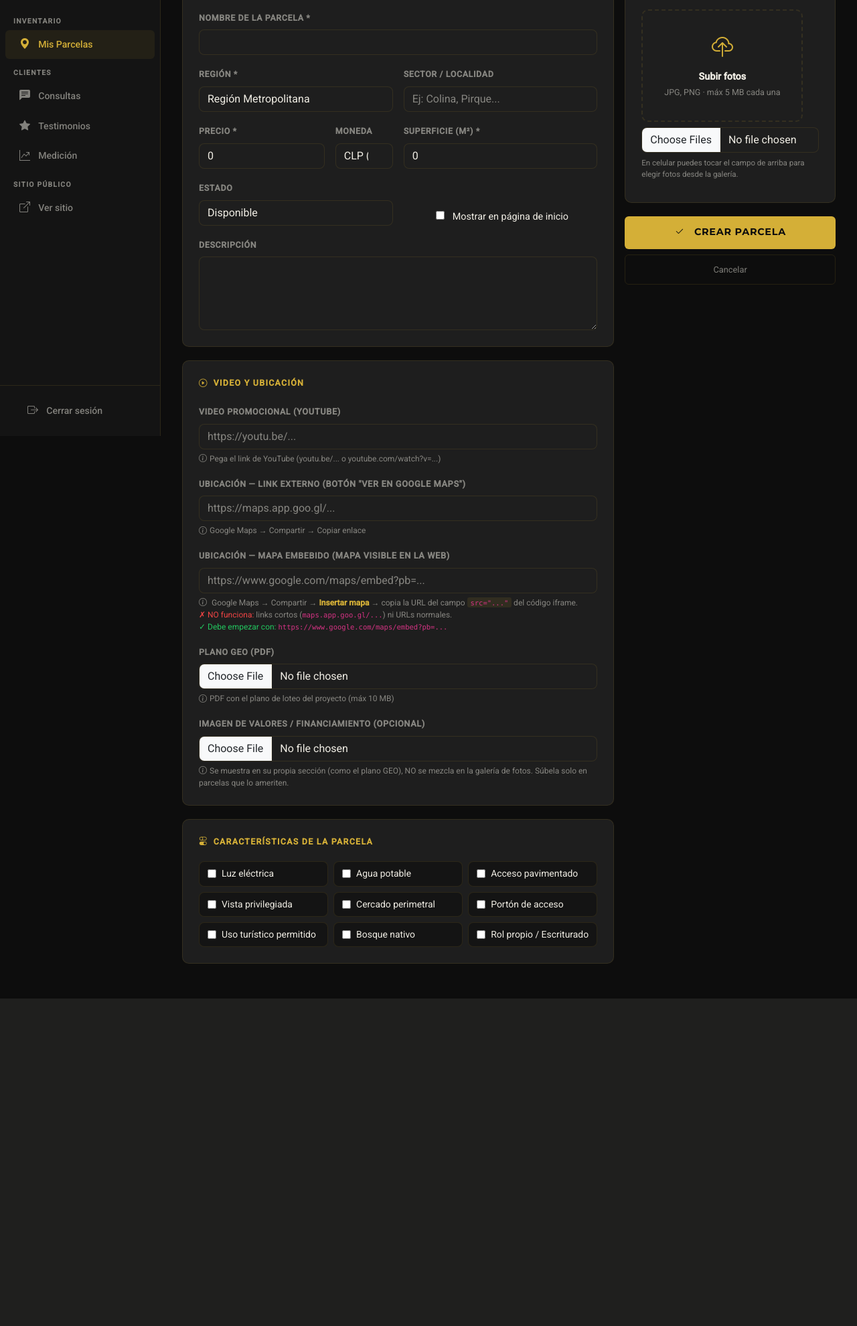
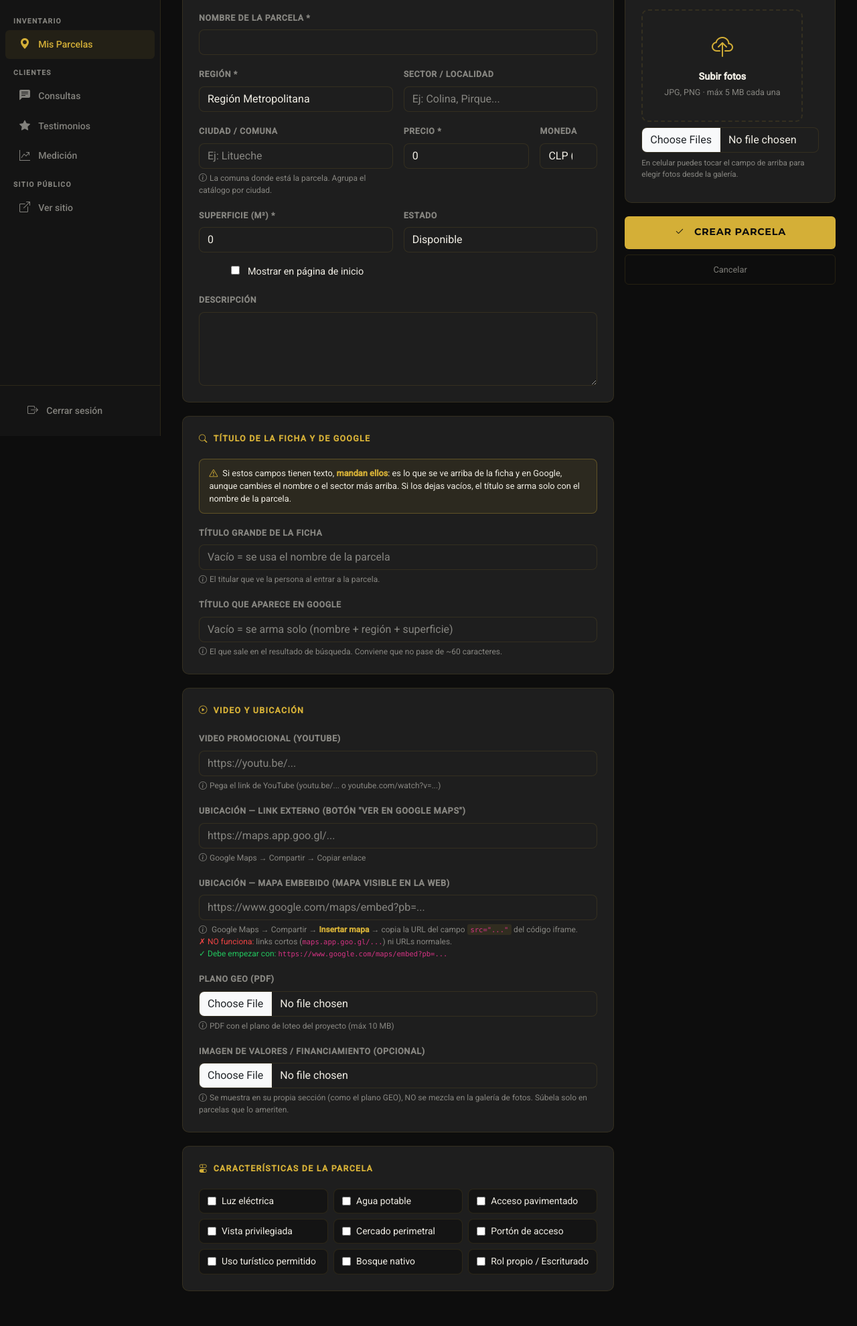
Before and after one commit to GoGo-DevS/puntoparcelas, a Django app: page /admin-panel/parcelas/nueva/ in a window 1280 px wide. Shown: the part 149-2129 px from the top of the page at 67% size. Before the commit the page ends 1640 px from the top, so only its background shows below. Run offline with Django 5.2, Linux system fonts and the light colour scheme; the visitor is signed in with stand-in values (Sample User, id 1); data comes from the database, SQL or seed files in the repository.

Commit message:
fix(panel): Leonardo no tenia donde editar el titulo de la ficha
Reporto por audio: "me meto a modificarlo y no me aparece donde tengo
escrito San Fernando, no lo puedo encontrar... este proyecto no queda en
San Fernando, queda en Litueche".

Tenia razon y el hueco es nuestro. Los campos ciudad/seo_title/seo_h1
entraron el 04-09 con la auditoria SEO de Jorge y se poblaron con
aplicar_seo_jorge, pero NUNCA se agregaron a ParcelaForm. O sea: el
titulo de la ficha lo manda seo_h1, y el panel no lo mostraba en ningun
lado. Leonardo podia cambiar el nombre y el sector todo lo que quisiera
sin que el titulo se moviera.

Ahora los tres campos estan en el panel, con un aviso explicito de que
si tienen texto MANDAN ELLOS por sobre nombre y sector -- que es
justamente lo que lo confundio.

El dato malo viene de la planilla de Jorge: para hacienda-don-danilo dice
Ciudad "San Fernando" cuando el sector real es "Litueche / El cuzco".
Con esto Leonardo lo corrige solo, sin esperar un deploy.

Verificado local (sqlite + Client de Django): la ficha renderiza los 3
campos y el POST guarda (seo_h1 y ciudad persisten tras el redirect).

Co-Authored-By: Claude Opus 5 (1M context) <noreply@anthropic.com>

```diff
--- a/panel/forms.py
+++ b/panel/forms.py
@@ -19,9 +19,16 @@ class PanelLoginForm(AuthenticationForm):
 class ParcelaForm(forms.ModelForm):
     class Meta:
         model = Parcela
+        # 09-09-2026: ciudad/seo_title/seo_h1 entraron con la auditoria de Jorge
+        # (04-09) pero NUNCA se agregaron aca. Resultado: el titulo de la ficha
+        # lo manda seo_h1, y Leonardo no tenia donde verlo ni cambiarlo. Reporto
+        # exactamente eso: "me meto a modificarlo y no me aparece donde tengo
+        # escrito San Fernando, no lo puedo encontrar" -- la parcela Hacienda don
+        # Danilo quedo titulada en San Fernando cuando esta en Litueche.
         fields = [
-            'nombre', 'region', 'sector', 'precio', 'moneda', 'superficie',
+            'nombre', 'region', 'sector', 'ciudad', 'precio', 'moneda', 'superficie',
             'descripcion', 'destacada', 'estado',
+            'seo_h1', 'seo_title',
             'tiene_luz', 'tiene_agua', 'tiene_acceso', 'vista_privilegiada',
             'tiene_cercado', 'tiene_porton', 'es_turistico', 'bosque_nativo', 'rol_propio',
             'video_url', 'mapa_url', 'mapa_embed_url', 'geo_pdf', 'imagen_credito',
@@ -30,6 +37,11 @@ class ParcelaForm(forms.ModelForm):
             'nombre':      forms.TextInput(attrs={'class': 'form-control'}),
             'region':      forms.Select(attrs={'class': 'form-select'}),
             'sector':      forms.TextInput(attrs={'class': 'form-control', 'placeholder': 'Ej: Colina, Pirque...'}),
+            'ciudad':      forms.TextInput(attrs={'class': 'form-control', 'placeholder': 'Ej: Litueche'}),
+            'seo_h1':      forms.TextInput(attrs={'class': 'form-control',
+                                                  'placeholder': 'Vacío = se usa el nombre de la parcela'}),
+            'seo_title':   forms.TextInput(attrs={'class': 'form-control',
+                                                  'placeholder': 'Vacío = se arma solo (nombre + región + superficie)'}),
             'precio':      forms.NumberInput(attrs={'class': 'form-control', 'placeholder': 'Número sin puntos'}),
             'moneda':      forms.Select(attrs={'class': 'form-select'}),
             'superficie':  forms.NumberInput(attrs={'class': 'form-control', 'placeholder': 'Superficie en m²'}),
--- a/panel/templates/panel/parcela_form.html
+++ b/panel/templates/panel/parcela_form.html
@@ -52,6 +52,13 @@
             <label class="form-label">Sector / Localidad</label>
             {{ form.sector }}
           </div>
+          <div class="col-md-6">
+            <label class="form-label">Ciudad / Comuna</label>
+            {{ form.ciudad }}
+            <div style="font-size:.75rem; color:var(--pp-muted); margin-top:.3rem;">
+              <i class="bi bi-info-circle me-1"></i>La comuna donde está la parcela. Agrupa el catálogo por ciudad.
+            </div>
+          </div>
           <div class="col-md-4">
             <label class="form-label">Precio *</label>
             {{ form.precio }}
@@ -77,6 +84,34 @@
           <div class="col-12">
             <label class="form-label">Descripción</label>
             {{ form.descripcion }}
+          </div>
+        </div>
+      </div>
+
+      <!-- TÍTULO EN GOOGLE (SEO) -->
+      <div class="section-card">
+        <div class="section-card-title"><i class="bi bi-search me-2"></i>Título de la ficha y de Google</div>
+        <div class="row g-3">
+          <div class="col-12">
+            <div style="background:rgba(212,175,55,.08); border:1px solid rgba(212,175,55,.3); border-radius:8px; padding:.7rem .9rem; font-size:.8rem; color:var(--pp-text);">
+              <i class="bi bi-exclamation-triangle me-1" style="color:var(--pp-gold);"></i>
+              Si estos campos tienen texto, <strong style="color:var(--pp-gold);">mandan ellos</strong>: es lo que se ve arriba de la ficha y en Google,
+              aunque cambies el nombre o el sector más arriba. Si los dejas vacíos, el título se arma solo con el nombre de la parcela.
+            </div>
+          </div>
+          <div class="col-12">
+            <label class="form-label">Título grande de la ficha</label>
+            {{ form.seo_h1 }}
+            <div style="font-size:.75rem; color:var(--pp-muted); margin-top:.3rem;">
+              <i class="bi bi-info-circle me-1"></i>El titular que ve la persona al entrar a la parcela.
+            </div>
+          </div>
+          <div class="col-12">
+            <label class="form-label">Título que aparece en Google</label>
+            {{ form.seo_title }}
+            <div style="font-size:.75rem; color:var(--pp-muted); margin-top:.3rem;">
+              <i class="bi bi-info-circle me-1"></i>El que sale en el resultado de búsqueda. Conviene que no pase de ~60 caracteres.
+            </div>
           </div>
         </div>
       </div>
```
